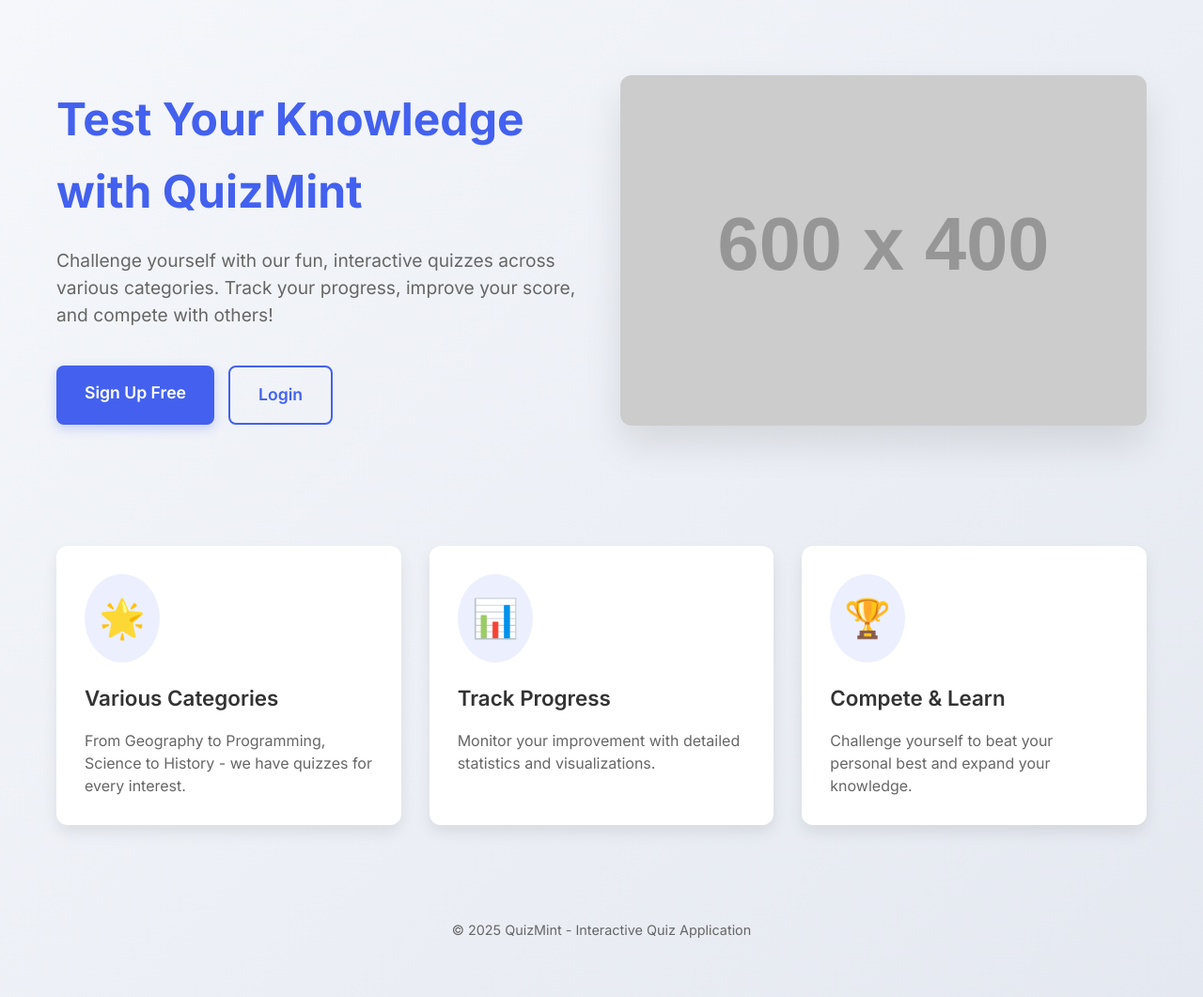
After one commit to durjoydutta/QuizMint, a PHP site: page /home.php in a window 1280 px wide. The commit adds this page. Shown: the whole page at 94% size. Run offline with PHP 8.4, Linux system fonts and the light colour scheme; grey boxes labelled with a size stand in for pictures from a placeholder-image service; some libraries are stand-ins or nearby versions.

Commit message:
Refactor authentication handling and enhance UI for user experience; update navigation links to home page

```diff
--- /dev/null
+++ b/home.php
@@ -0,0 +1,234 @@
+<?php
+// Include auth middleware
+require_once 'middleware/auth_middleware.php';
+
+// If user is already authenticated, redirect to index.php (quiz interface)
+if (isAuthenticated()) {
+    header('Location: index.php');
+    exit;
+}
+?>
+<!DOCTYPE html>
+<html lang="en">
+
+<head>
+    <meta charset="UTF-8" />
+    <meta name="viewport" content="width=device-width, initial-scale=1.0" />
+    <title>QuizMint | Test Your Knowledge</title>
+    <link rel="icon" type="image/svg+xml" href="/quizmint/assets/img/logo.svg" />
+    <link rel="stylesheet" href="assets/css/style.css" />
+    <!-- Add Inter font from Google Fonts -->
+    <link rel="stylesheet" href="https://fonts.googleapis.com/css2?family=Inter:wght@400;500;600;700&display=swap" />
+    <style>
+        /* Landing page specific styles */
+        body {
+            background: linear-gradient(135deg, #f5f7fb 0%, #e4e8f0 100%);
+            min-height: 100vh;
+        }
+
+        .landing-container {
+            max-width: 1200px;
+            margin: 0 auto;
+            padding: 20px;
+        }
+
+        .hero-section {
+            display: flex;
+            align-items: center;
+            justify-content: space-between;
+            padding: 60px 0;
+        }
+
+        .hero-content {
+            flex: 1;
+            padding-right: 40px;
+        }
+
+        .hero-image {
+            flex: 1;
+            text-align: center;
+        }
+
+        .hero-image img {
+            max-width: 100%;
+            height: auto;
+            border-radius: 12px;
+            box-shadow: 0 20px 40px rgba(0, 0, 0, 0.1);
+        }
+
+        h1 {
+            font-size: 3rem;
+            margin-bottom: 20px;
+            color: var(--primary-color);
+        }
+
+        .hero-subtitle {
+            font-size: 1.2rem;
+            color: var(--text-light);
+            margin-bottom: 30px;
+            line-height: 1.5;
+        }
+
+        .cta-buttons {
+            display: flex;
+            gap: 15px;
+            margin-top: 40px;
+        }
+
+        .cta-button {
+            display: inline-block;
+            padding: 15px 30px;
+            border-radius: 8px;
+            font-size: 1.1rem;
+            font-weight: 600;
+            text-align: center;
+            cursor: pointer;
+            transition: all 0.3s ease;
+            text-decoration: none;
+        }
+
+        .cta-button.primary {
+            background-color: var(--primary-color);
+            color: white;
+            box-shadow: 0 4px 12px rgba(67, 97, 238, 0.25);
+        }
+
+        .cta-button.primary:hover {
+            background-color: var(--secondary-color);
+            transform: translateY(-2px);
+            box-shadow: 0 6px 16px rgba(67, 97, 238, 0.35);
+        }
+
+        .cta-button.secondary {
+            background-color: transparent;
+            color: var(--primary-color);
+            border: 2px solid var(--primary-color);
+        }
+
+        .cta-button.secondary:hover {
+            background-color: rgba(67, 97, 238, 0.05);
+            transform: translateY(-2px);
+        }
+
+        .features-section {
+            display: grid;
+            grid-template-columns: repeat(3, 1fr);
+            gap: 30px;
+            padding: 60px 0;
+        }
+
+        .feature-card {
+            background-color: white;
+            border-radius: 12px;
+            padding: 30px;
+            box-shadow: 0 8px 16px rgba(0, 0, 0, 0.08);
+            transition: all 0.3s ease;
+        }
+
+        .feature-card:hover {
+            transform: translateY(-10px);
+            box-shadow: 0 12px 24px rgba(0, 0, 0, 0.12);
+        }
+
+        .feature-icon {
+            font-size: 2.5rem;
+            margin-bottom: 20px;
+            display: inline-block;
+            padding: 15px;
+            background: rgba(67, 97, 238, 0.1);
+            border-radius: 50%;
+        }
+
+        .feature-title {
+            font-size: 1.4rem;
+            margin-bottom: 15px;
+            color: var(--text-color);
+            font-weight: 600;
+        }
+
+        .feature-description {
+            color: var(--text-light);
+            line-height: 1.5;
+        }
+
+        .footer {
+            text-align: center;
+            padding: 40px 0;
+            color: var(--text-light);
+            font-size: 0.9rem;
+        }
+
+        @media (max-width: 768px) {
+            .hero-section {
+                flex-direction: column;
+                text-align: center;
+            }
+
+            .hero-content {
+                padding-right: 0;
+                margin-bottom: 40px;
+            }
+
+            .features-section {
+                grid-template-columns: 1fr;
+            }
+
+            .cta-buttons {
+                justify-content: center;
+            }
+        }
+    </style>
+</head>
+
+<body>
+    <div class="landing-container">
+        <div class="hero-section">
+            <div class="hero-content">
+                <h1>Test Your Knowledge with QuizMint</h1>
+                <p class="hero-subtitle">
+                    Challenge yourself with our fun, interactive quizzes across various categories.
+                    Track your progress, improve your score, and compete with others!
+                </p>
+                <div class="cta-buttons">
+                    <a href="signup.php" class="cta-button primary">Sign Up Free</a>
+                    <a href="login.php" class="cta-button secondary">Login</a>
+                </div>
+            </div>
+            <div class="hero-image">
+                <img src="https://placehold.co/600x400/4361ee/ffffff?text=QuizMint&font=montserrat" alt="QuizMint Interface Preview">
+            </div>
+        </div>
+
+        <div class="features-section">
+            <div class="feature-card">
+                <div class="feature-icon">🌟</div>
+                <h3 class="feature-title">Various Categories</h3>
+                <p class="feature-description">
+                    From Geography to Programming, Science to History - we have quizzes for every interest.
+                </p>
+            </div>
+
+            <div class="feature-card">
+                <div class="feature-icon">📊</div>
+                <h3 class="feature-title">Track Progress</h3>
+                <p class="feature-description">
+                    Monitor your improvement with detailed statistics and visualizations.
+                </p>
+            </div>
+
+            <div class="feature-card">
+                <div class="feature-icon">🏆</div>
+                <h3 class="feature-title">Compete & Learn</h3>
+                <p class="feature-description">
+                    Challenge yourself to beat your personal best and expand your knowledge.
+                </p>
+            </div>
+        </div>
+
+        <div class="footer">
+            <p>&copy; 2025 QuizMint - Interactive Quiz Application</p>
+        </div>
+    </div>
+</body>
+
+</html>
--- a/login.php
+++ b/login.php
@@ -56,7 +56,7 @@ redirectIfAuthenticated();
         </div>
 
         <div class="auth-footer">
-            <a href="index.php">Back to Home</a>
+            <a href="home.php">Back to Home</a>
         </div>
     </div>
 
--- a/signup.php
+++ b/signup.php
@@ -74,7 +74,7 @@ redirectIfAuthenticated();
         </div>
 
         <div class="auth-footer">
-            <a href="index.php">Back to Home</a>
+            <a href="home.php">Back to Home</a>
         </div>
     </div>
 
```
Also changed, not shown: index.php (+161 -34 lines), .htaccess (added).
